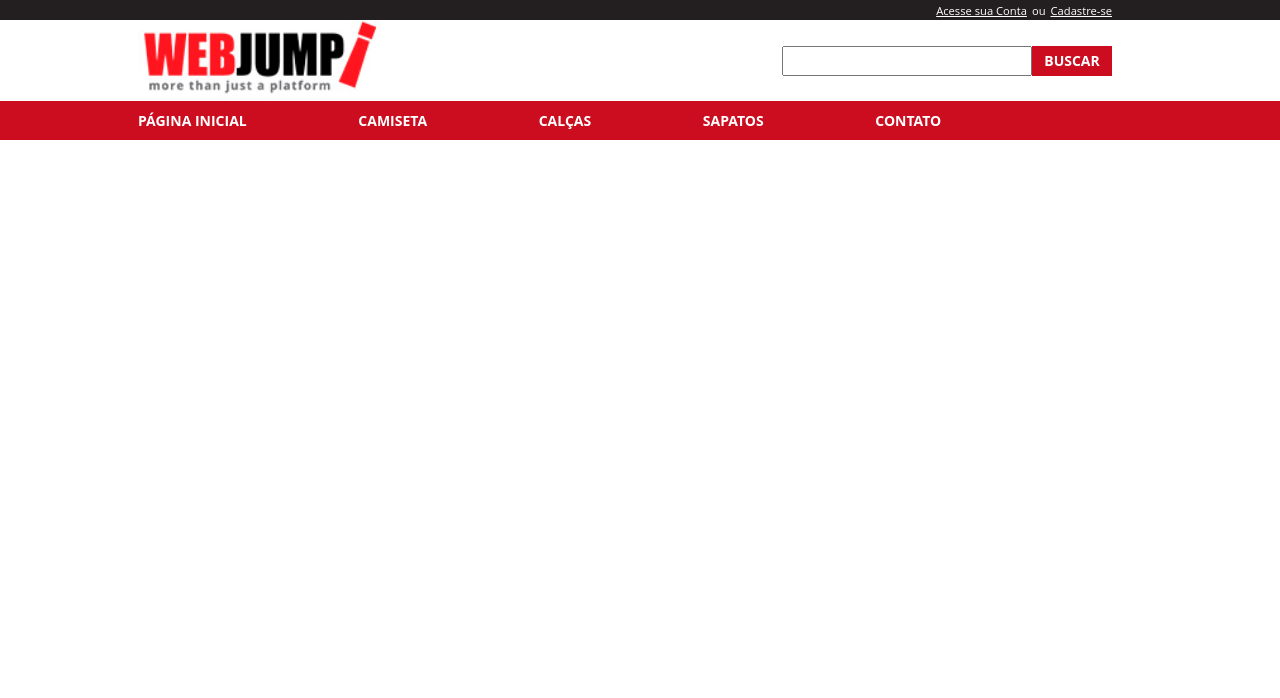
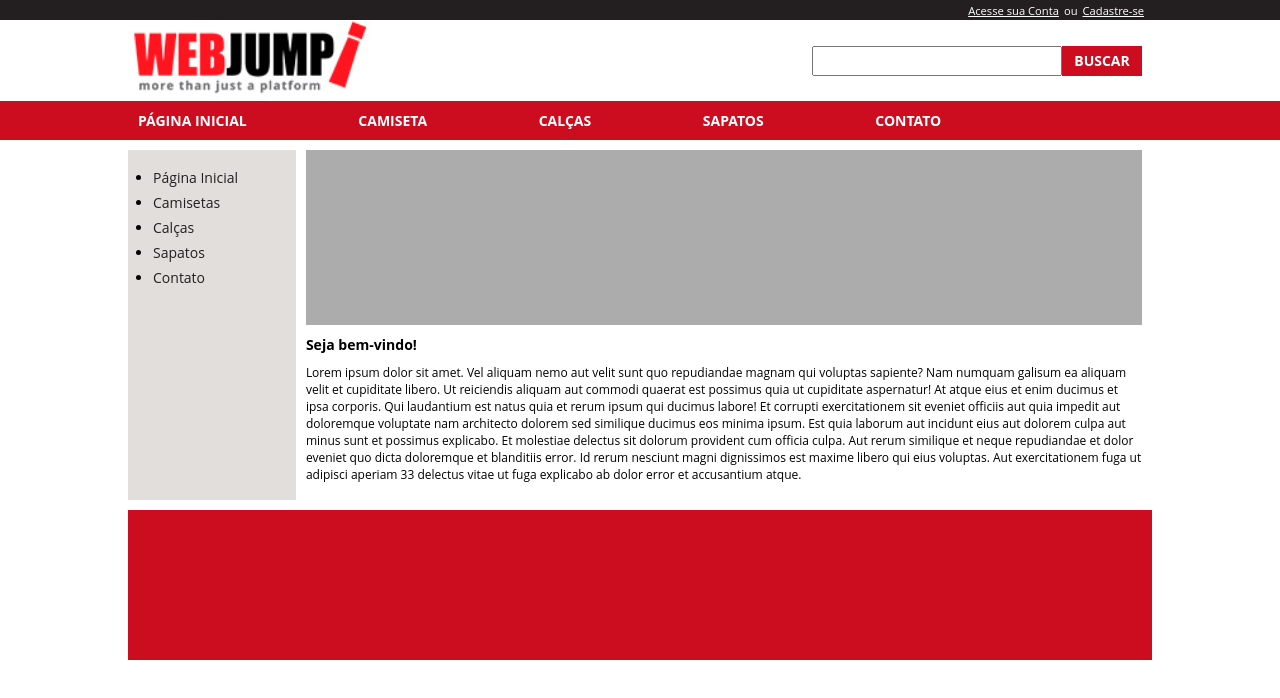
Before and after one commit to eltton/webjump, a Next.js app: page / in a window 1280 px wide. Shown: the top 698 px of the page. Built offline with nearby package versions, Linux system fonts and the light colour scheme.

Commit message:
Home Page done!

```diff
--- a/src/components/Header/styles.js
+++ b/src/components/Header/styles.js
@@ -27,7 +27,7 @@ export const AcessRegister = styled.div`
   margin: 0 auto;
   text-align: right;
   padding: 3px;
-  padding-right: 35px;
+  /* padding-right: 25px; */
   @media only screen and (max-width: 600px) {
     text-align: center;
   }
@@ -63,7 +63,6 @@ export const MainHeader = styled.div`
   margin: 0 auto;
 `
 export const Logo = styled.div`
-  /* border: solid 2px green; */
   height: 100%;
 
   background-image: url('/img/logo.png');
@@ -72,20 +71,23 @@ export const Logo = styled.div`
   background-position: left;
   display: flex;
   width: 100%;
-  margin: 10px;
+  /* margin: 10px; */
   min-width: 180px;
 `
 export const Search = styled.div`
+  /* border: solid 2px yellowgreen; */
   width: 100%;
   display: flex;
   justify-content: flex-end;
+
   align-items: center;
-  margin: 15px;
+  /* margin: 15px; */
 `
 
 export const Input = styled.input`
   height: 30px;
   width: 250px;
+
   @media only screen and (max-width: 600px) {
     /* visibility: hidden; */
     display: none;
@@ -111,6 +113,8 @@ export const Button = styled.button`
   color: white;
   border: 0;
   font-weight: 700;
+  margin-right: -15px;
+
   /* font-size: 12px; */
   @media only screen and (max-width: 600px) {
     visibility: hidden;
--- /dev/null
+++ b/src/components/SideBar/index.js
@@ -0,0 +1,40 @@
+import React from 'react'
+import Link from 'next/link'
+
+import { Container } from './styles'
+
+function SideBar() {
+  return (
+    <Container>
+      <ul>
+        <li>
+          <Link href="/">
+            <a>Página Inicial</a>
+          </Link>
+        </li>
+        <li>
+          <Link href="/">
+            <a>Camisetas</a>
+          </Link>
+        </li>
+        <li>
+          <Link href="/">
+            <a>Calças</a>
+          </Link>
+        </li>
+        <li>
+          <Link href="/">
+            <a>Sapatos</a>
+          </Link>
+        </li>
+        <li>
+          <Link href="/">
+            <a>Contato</a>
+          </Link>
+        </li>
+      </ul>
+    </Container>
+  )
+}
+
+export default SideBar
--- /dev/null
+++ b/src/components/SideBar/styles.js
@@ -0,0 +1,18 @@
+import styled from 'styled-components'
+
+export const Container = styled.div`
+  width: 200px;
+  height: 350px;
+  background-color: #e2dedb;
+  padding: 15px 0px 0px 25px;
+
+  a {
+    text-decoration: none;
+    color: var(--custom-black);
+    line-height: 25px;
+  }
+
+  @media only screen and (max-width: 600px) {
+    display: none;
+  }
+`
--- a/src/pages/index.js
+++ b/src/pages/index.js
@@ -1,6 +1,8 @@
 import Head from 'next/head'
 import Header from '../components/Header'
-import Navbar from '../components/Navbar'
+import SideBar from '../components/SideBar'
+
+import { Page, Container, TopBox, Welcome, Footer } from './styles'
 
 export default function Home() {
   return (
@@ -11,6 +13,34 @@ export default function Home() {
         <link rel="preconnect" href="https://fonts.gstatic.com" />
       </Head>
       <Header />
+      <Page>
+        <SideBar />
+        <Container>
+          <TopBox />
+          <Welcome>
+            <h3>Seja bem-vindo!</h3>
+            <p>
+              Lorem ipsum dolor sit amet. Vel aliquam nemo aut velit sunt quo
+              repudiandae magnam qui voluptas sapiente? Nam numquam galisum ea
+              aliquam velit et cupiditate libero. Ut reiciendis aliquam aut
+              commodi quaerat est possimus quia ut cupiditate aspernatur! At
+              atque eius et enim ducimus et ipsa corporis. Qui laudantium est
+              natus quia et rerum ipsum qui ducimus labore! Et corrupti
+              exercitationem sit eveniet officiis aut quia impedit aut
+              doloremque voluptate nam architecto dolorem sed similique ducimus
+              eos minima ipsum. Est quia laborum aut incidunt eius aut dolorem
+              culpa aut minus sunt et possimus explicabo. Et molestiae delectus
+              sit dolorum provident cum officia culpa. Aut rerum similique et
+              neque repudiandae et dolor eveniet quo dicta doloremque et
+              blanditiis error. Id rerum nesciunt magni dignissimos est maxime
+              libero qui eius voluptas. Aut exercitationem fuga ut adipisci
+              aperiam 33 delectus vitae ut fuga explicabo ab dolor error et
+              accusantium atque.
+            </p>
+          </Welcome>
+        </Container>
+      </Page>
+      <Footer />
     </div>
   )
 }
--- /dev/null
+++ b/src/pages/styles.js
@@ -0,0 +1,52 @@
+import styled from 'styled-components'
+
+export const Page = styled.div`
+  /* border: solid 2px red; */
+  width: 100%;
+  max-width: 1024px;
+  margin: 0 auto;
+  height: 100%;
+  margin-top: 10px;
+
+  display: flex;
+`
+export const Container = styled.div`
+  /* border: solid 2px red; */
+  width: 100%;
+  margin-left: 10px;
+  margin-right: 10px;
+  display: flex;
+  flex-direction: column;
+`
+
+export const TopBox = styled.div`
+  /* border: solid 2px red; */
+  height: 100%;
+  min-height: 80px;
+  background-color: #acacac;
+`
+
+export const Welcome = styled.div`
+  /* border: solid 2px red; */
+  height: 100%;
+  font-size: 12px;
+  h3 {
+    margin-top: 10px;
+    margin-bottom: 10px;
+  }
+`
+export const Footer = styled.footer`
+  background-color: var(--custom-red);
+  height: 150px;
+  max-width: 1024px;
+  margin: 0 auto;
+  margin-top: 10px;
+  @media only screen and (max-width: 1024px) {
+    margin: 10px;
+  }
+
+  /* padding-left: 10px; */
+
+  /* margin-left: 10px; */
+  /* margin-right: 10px; */
+`
```
